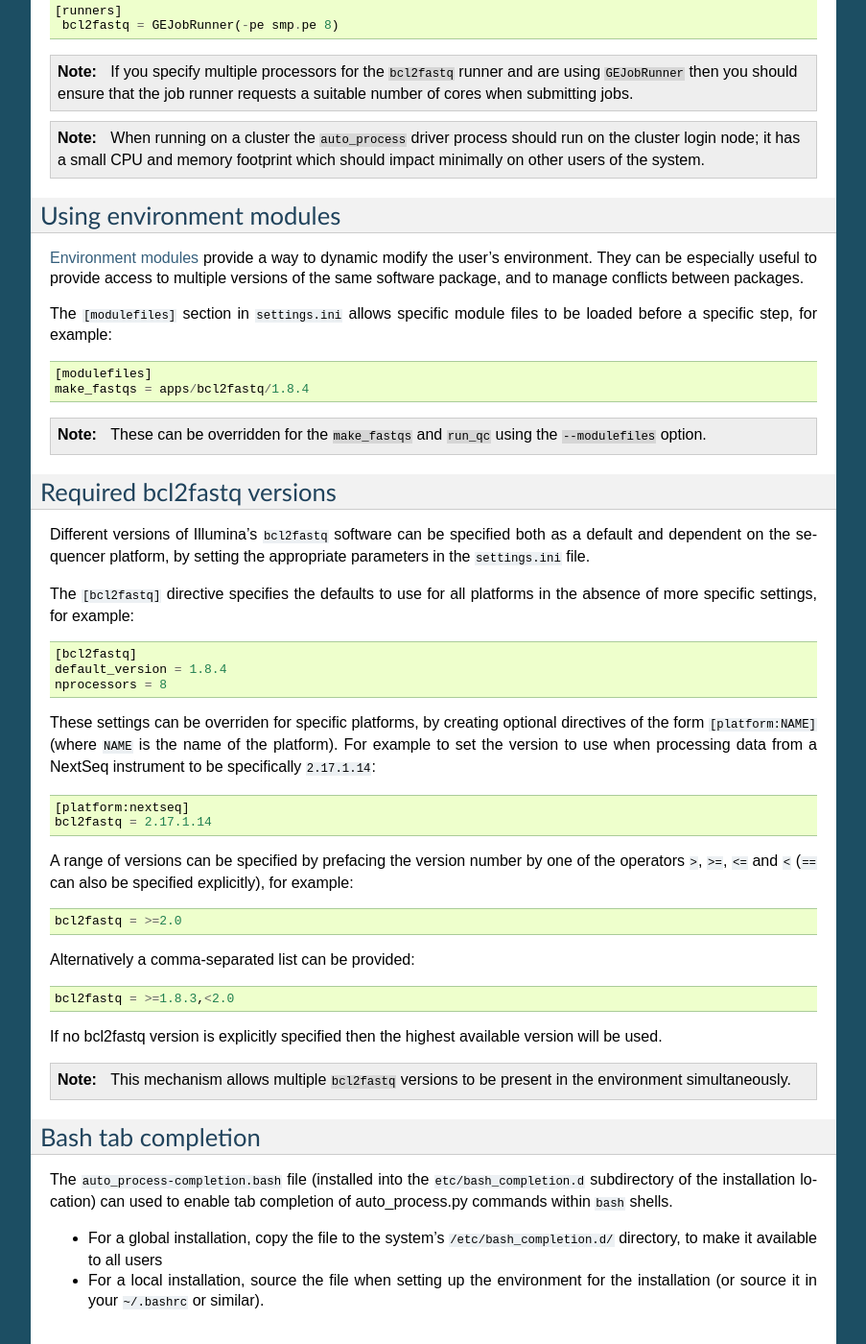
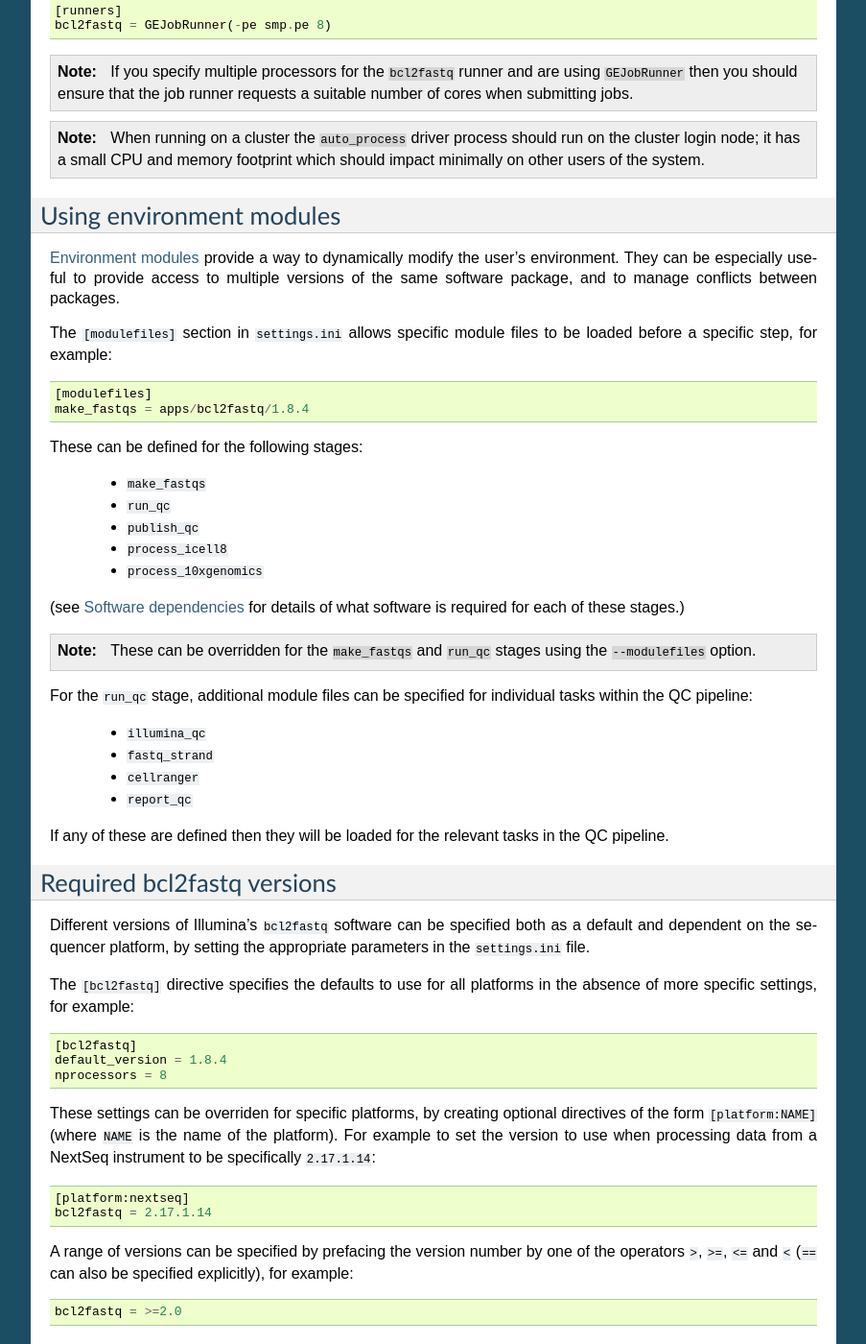
Before and after one commit to fls-bioinformatics-core/auto_process_ngs, a Sphinx documentation site: the page built from docs/source/configuration.rst, in a window 1280 px wide and 1400 px high, scrolled down 1992 px. Shown: the whole window at 96% size, without its empty margins (198-1101 px from the left). Built offline with Sphinx 7.4.7, drawn with Linux system fonts in a browser that asks for light colours.

Commit message:
Update documentation for per-task environments modules in QC pipeline.

```diff
--- a/docs/source/configuration.rst
+++ b/docs/source/configuration.rst
@@ -147,7 +147,7 @@ with 8 cores might look like:
 ::
 
    [runners]
-    bcl2fastq = GEJobRunner(-pe smp.pe 8)
+   bcl2fastq = GEJobRunner(-pe smp.pe 8)
 
 .. note::
 
@@ -168,7 +168,7 @@ Using environment modules
 -------------------------
 
 `Environment modules <http://modules.sourceforge.net/>`_ provide a way to
-dynamic modify the user's environment. They can be especially useful to
+dynamically modify the user's environment. They can be especially useful to
 provide access to multiple versions of the same software package, and to
 manage conflicts between packages.
 
@@ -178,10 +178,32 @@ files to be loaded before a specific step, for example::
     [modulefiles]
     make_fastqs = apps/bcl2fastq/1.8.4
 
+These can be defined for the following stages:
+
+ * ``make_fastqs``
+ * ``run_qc``
+ * ``publish_qc``
+ * ``process_icell8``
+ * ``process_10xgenomics``
+
+(see :ref:`software_dependencies` for details of what software is required
+for each of these stages.)
+
 .. note::
 
-   These can be overridden for the ``make_fastqs`` and ``run_qc`` using
-   the ``--modulefiles`` option.
+   These can be overridden for the ``make_fastqs`` and ``run_qc`` stages
+   using the ``--modulefiles`` option.
+
+For the ``run_qc`` stage, additional module files can be specified for
+individual tasks within the QC pipeline:
+
+ * ``illumina_qc``
+ * ``fastq_strand``
+ * ``cellranger``
+ * ``report_qc``
+
+If any of these are defined then they will be loaded for the relevant
+tasks in the QC pipeline.
 
 .. _required_bcl2fastq_versions:
 
```
Also changed, not shown: docs/source/using/run_qc.rst (+15 -0 lines).
